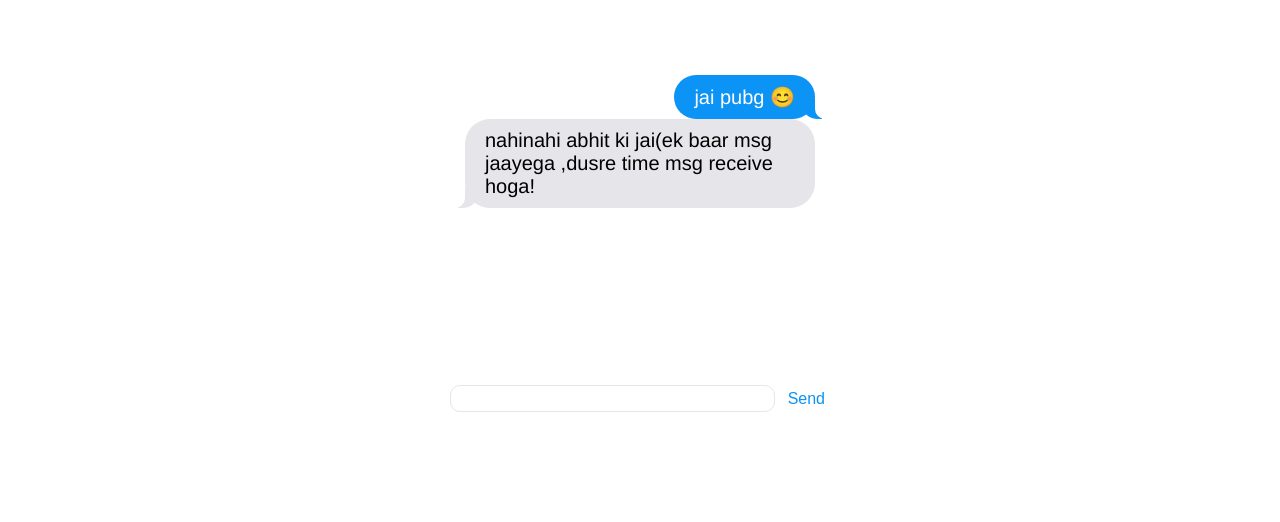
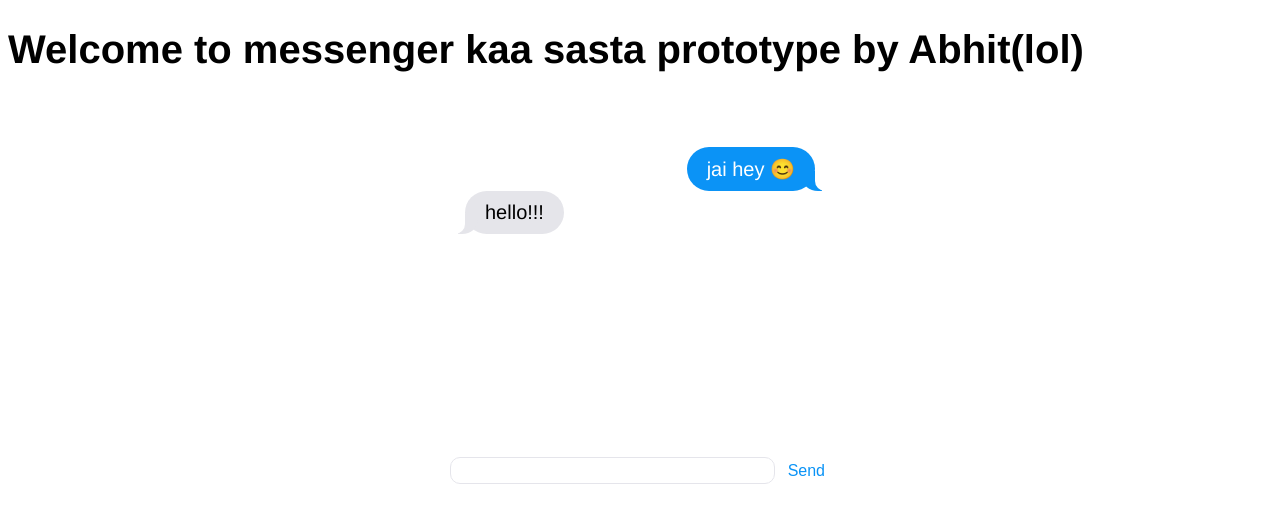
Before and after one commit to abhitcr1/chat-app-abhit-, a website: page index.html in a window 1280 px wide. Drawn offline with nearby package versions, Linux system fonts and the light colour scheme; no server answers.

Commit message:
probably  final lol

```diff
--- a/index.html
+++ b/index.html
@@ -9,13 +9,13 @@
   <link rel="stylesheet" type="text/css" media="screen" href="ios.css" />
   <script src="/socket.io/socket.io.js"></script>
 </head>
-
+<h1>Welcome to messenger kaa sasta prototype by Abhit(lol)</h1>
 <body>
   <main>
     <section>
-      <p>jai pubg 😊</p>
+      <p>jai hey 😊</p>
       <br />
-      <p>nahinahi abhit ki jai(ek baar msg jaayega ,dusre time msg receive hoga!</p>
+      <p>hello!!!</p>
       <br />
     </section>
     <div>
```
